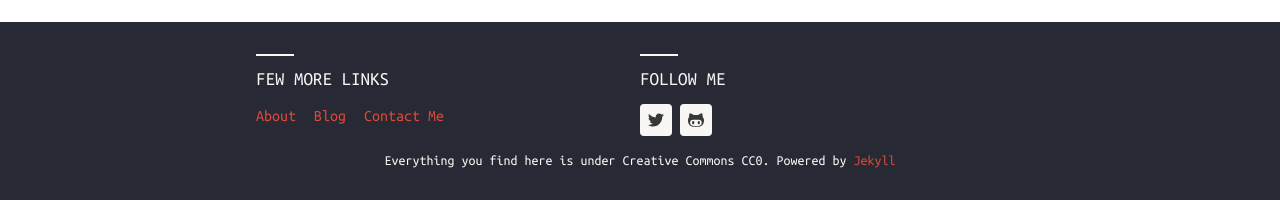
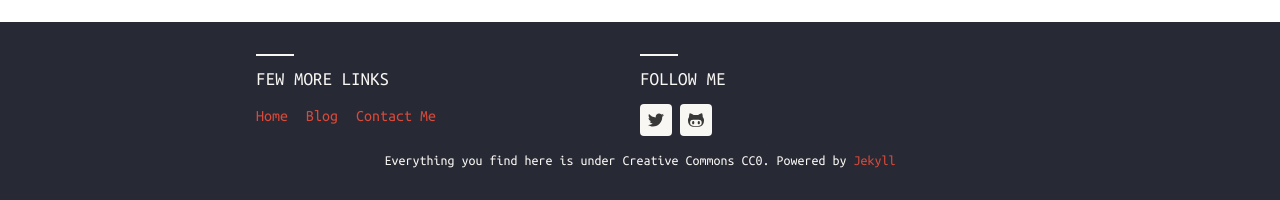
Before and after one commit to 0k1/blog, a Jekyll site: the page built from index.html, in a window 1280 px wide and 900 px high, scrolled down 1770 px. Shown: the part 697-897 px from the top of the window. Built offline with Jekyll 4.4.1, drawn with Linux system fonts in a browser that asks for light colours; nearby versions of some CDN libraries.

Commit message:
updating footer

```diff
--- a/_includes/footer-links.html
+++ b/_includes/footer-links.html
@@ -1,6 +1,6 @@
 <h6>Few more links</h6>
 <ul class="menu">
-    <li><a href="{{ '/about' | prepend: site.baseurl | prepend: site.url }}">About</a></li>
+    <li><a href="{{ '/' | prepend: site.baseurl | prepend: site.url }}">Home</a></li>
     <li><a href="{{ '/archive' | prepend: site.baseurl | prepend: site.url }}">Blog</a></li>
     <li><a href="{{ '/contact' | prepend: site.baseurl | prepend: site.url }}">Contact Me</a></a></li>
 </ul>
```
